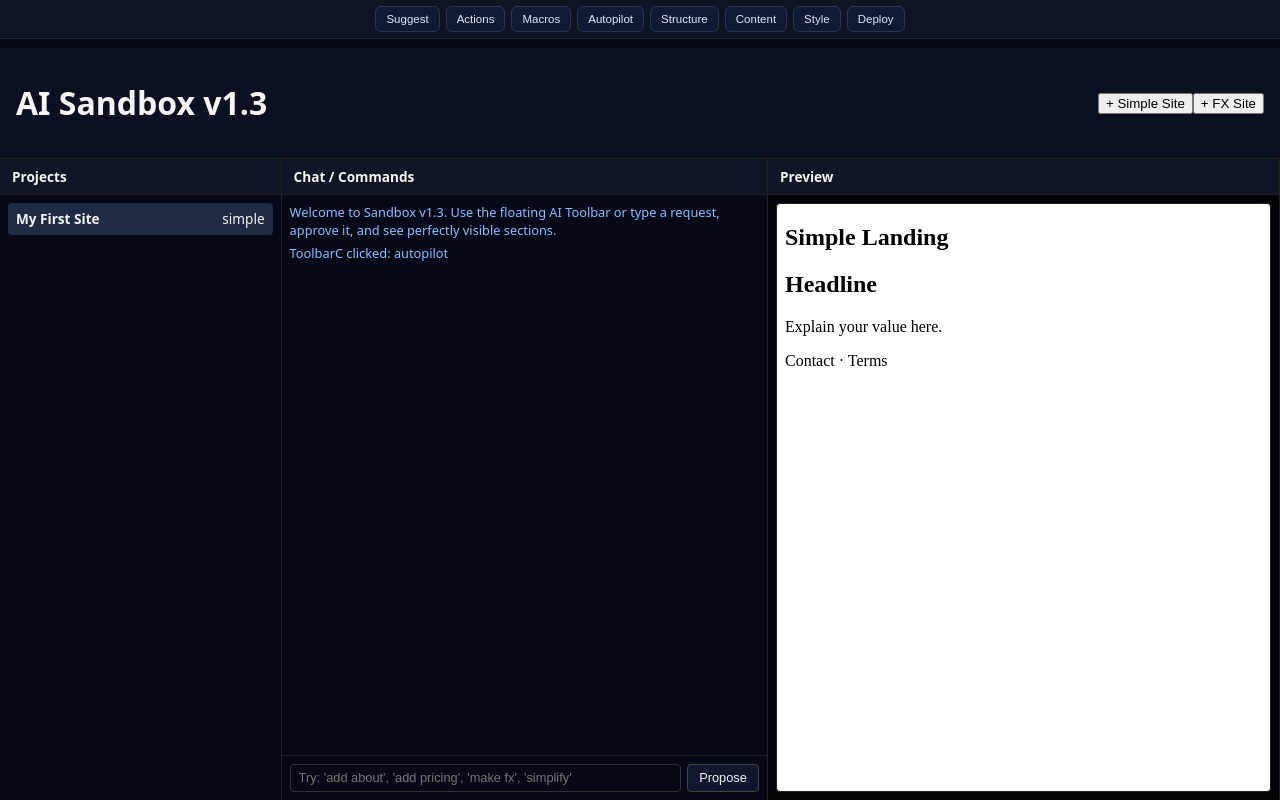
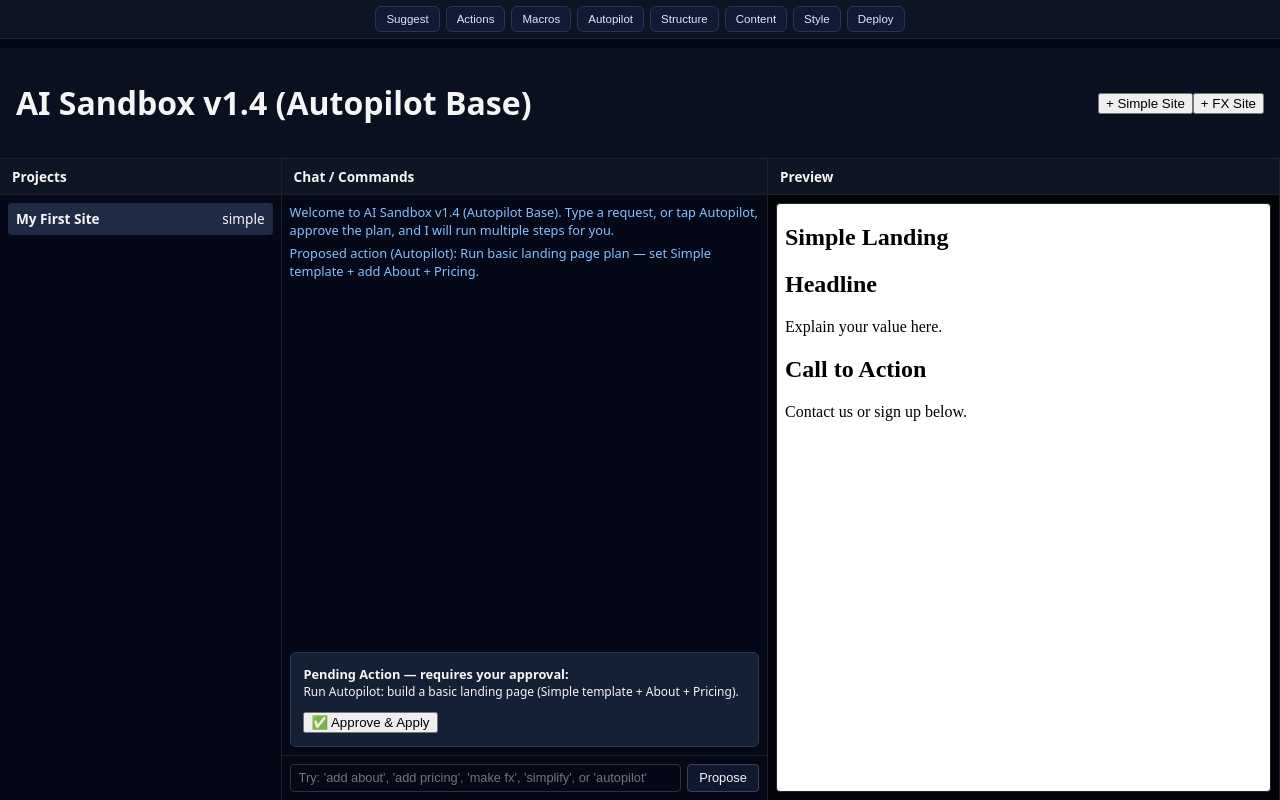
Before and after one commit to aeco111984-source/aiautoai-sandbox, a Next.js app: page / in a window 1280 px wide. Both pictures are taken after a click on the button "Autopilot". Built offline with nearby package versions, Linux system fonts and the light colour scheme.

Commit message:
Update index.js

```diff
--- a/pages/index.js
+++ b/pages/index.js
@@ -14,17 +14,9 @@ const TEMPLATES = {
 
     <section class="sandbox-section">
       <h2>Live Converter</h2>
-      <p>[converter placeholder]</p>
-    </section>
-
-    <section class="sandbox-section">
-      <h2>Live Rates</h2>
-      <p>[rates placeholder]</p>
-    </section>
-
-    <section class="sandbox-section">
-      <p>About · Privacy</p>
-    </section>
+      <p>[converter placeholder]</p></section>
+    <section><h2>Live Rates</h2><p>[rates placeholder]</p></section>
+    <footer><p>About · Privacy</p></footer>
   `,
   simple: `
     <section class="sandbox-section">
@@ -35,14 +27,13 @@ const TEMPLATES = {
       <h2>Headline</h2>
       <p>Explain your value here.</p>
     </section>
-
     <section class="sandbox-section">
-      <p>Contact · Terms</p>
+      <h2>Call to Action</h2>
+      <p>Contact us or sign up below.</p>
     </section>
   `
 };
 
-// Convert chat text → structured command
 function buildCommandFromText(text) {
   const t = text.toLowerCase();
 
@@ -78,30 +69,66 @@ function buildCommandFromText(text) {
     return { type: "SET_TEMPLATE", template: "simple" };
   }
 
+  if (t.includes("autopilot")) {
+    return {
+      type: "AUTOPILOT_PLAN",
+      plan: "basic-landing"
+    };
+  }
+
   return null;
 }
 
 function describeCommand(cmd) {
   if (!cmd) return "";
   if (cmd.type === "ADD_SECTION") return "Add a clean, styled section to the page.";
-  if (cmd.type === "SET_TEMPLATE" && cmd.template === "fx") return "Switch to the FX template.";
+  if (cmd.type === "SET_TEMPLATE" && cmd.template === "fx")
+    return "Switch to the FX template.";
   if (cmd.type === "SET_TEMPLATE" && cmd.template === "simple")
     return "Switch to the Simple Landing template.";
+  if (cmd.type === "AUTOPILOT_PLAN" && cmd.plan === "basic-landing")
+    return "Run Autopilot: build a basic landing page (Simple template + About + Pricing).";
   return "Unknown action.";
+}
+
+function expandAutopilotPlan(plan) {
+  if (plan === "basic-landing") {
+    return [
+      { type: "SET_TEMPLATE", template: "simple" },
+      {
+        type: "ADD_SECTION",
+        html: `
+        <section class="sandbox-section">
+          <h2>About</h2>
+          <p>Write about your project here.</p>
+        </section>
+      `
+      },
+      {
+        type: "ADD_SECTION",
+        html: `
+        <section class="sandbox-section">
+          <h2>Pricing</h2>
+          <p>Basic · Pro · Enterprise.</p>
+        </section>
+      `
+      }
+    ];
+  }
+  return [];
 }
 
 export default function Home() {
   const [projects, setProjects] = useState([
     { id: 1, name: "My First Site", type: "simple", html: TEMPLATES.simple }
   ]);
-
   const [activeId, setActiveId] = useState(1);
   const [chatInput, setChatInput] = useState("");
   const [chatLog, setChatLog] = useState([
     {
       from: "system",
       text:
-        "Welcome to Sandbox v1.3. Use the floating AI Toolbar or type a request, approve it, and see perfectly visible sections."
+        "Welcome to AI Sandbox v1.4 (Autopilot Base). Type a request, or tap Autopilot, approve the plan, and I will run multiple steps for you."
     }
   ]);
   const [pendingCommand, setPendingCommand] = useState(null);
@@ -139,7 +166,7 @@ export default function Home() {
         {
           from: "system",
           text:
-            "Unrecognized. Try: 'add about', 'add pricing', 'make fx', or 'simplify'."
+            "Unrecognized. Try: 'add about', 'add pricing', 'make fx', 'simplify', or 'autopilot'."
         }
       ]);
       setPendingCommand(null);
@@ -157,18 +184,36 @@ export default function Home() {
     ]);
   }
 
-  function applyCommand(cmd) {
-    if (!cmd || !activeProject) return;
-
-    let html = activeProject.html || "";
+  function applySingleCommand(cmd, currentHtml) {
+    let html = currentHtml || "";
 
     if (cmd.type === "ADD_SECTION") {
       html += cmd.html;
     }
 
-    if (cmd.type === "SET_TEMPLATE") {
+    if (cmd.type === "SET_TEMPLATE" && TEMPLATES[cmd.template]) {
       html = TEMPLATES[cmd.template];
     }
+
+    return html;
+  }
+
+  function applyCommand(cmd) {
+    if (!cmd || !activeProject) return;
+
+    let html = activeProject.html || "";
+    const isAutopilot = cmd.type === "AUTOPILOT_PLAN";
+    let allCommands = [];
+
+    if (isAutopilot) {
+      allCommands = expandAutopilotPlan(cmd.plan);
+    } else {
+      allCommands = [cmd];
+    }
+
+    allCommands.forEach(c => {
+      html = applySingleCommand(c, html);
+    });
 
     setProjects(prev =>
       prev.map(p => (p.id === activeProject.id ? { ...p, html } : p))
@@ -176,7 +221,12 @@ export default function Home() {
 
     setChatLog(prev => [
       ...prev,
-      { from: "system", text: `Applied: ${describeCommand(cmd)}` }
+      {
+        from: "system",
+        text: isAutopilot
+          ? `Applied Autopilot Plan: ${describeCommand(cmd)}`
+          : `Applied: ${describeCommand(cmd)}`
+      }
     ]);
 
     setPendingCommand(null);
@@ -189,17 +239,29 @@ export default function Home() {
     }, 100);
   }
 
-  // Floating toolbar handlers (currently logging only — safe, no side effects)
   function handleToolbarClick(actionId) {
+    if (actionId === "autopilot") {
+      const cmd = { type: "AUTOPILOT_PLAN", plan: "basic-landing" };
+      setPendingCommand(cmd);
+      setChatLog(prev => [
+        ...prev,
+        {
+          from: "system",
+          text:
+            "Proposed action (Autopilot): Run basic landing page plan — set Simple template + add About + Pricing."
+        }
+      ]);
+      return;
+    }
+
     setChatLog(prev => [
       ...prev,
-      { from: "system", text: `ToolbarC clicked: ${actionId}` }
+      { from: "system", text: `ToolbarC clicked: ${actionId} (no action wired yet).` }
     ]);
   }
 
   return (
     <div className="app">
-      {/* Floating AI Studio Toolbar C */}
       <div className="toolbarC" aria-label="AI Studio Toolbar C">
         <button
           data-ai-id="toolbarC-suggest"
@@ -252,7 +314,7 @@ export default function Home() {
       </div>
 
       <header className="app-header">
-        <h1>AI Sandbox v1.3</h1>
+        <h1>AI Sandbox v1.4 (Autopilot Base)</h1>
         <div className="app-header-actions">
           <button onClick={() => addProject("simple")}>+ Simple Site</button>
           <button onClick={() => addProject("fx")}>+ FX Site</button>
@@ -299,7 +361,7 @@ export default function Home() {
                 {describeCommand(pendingCommand)}
               </div>
               <button
-                className="pending-apply-btn"
+                className="pending-btn"
                 onClick={() => applyCommand(pendingCommand)}
               >
                 ✅ Approve & Apply
@@ -310,7 +372,7 @@ export default function Home() {
           <form className="chat-input-row" onSubmit={handleChatSubmit}>
             <input
               type="text"
-              placeholder="Try: 'add about', 'add pricing', 'make fx', 'simplify'"
+              placeholder="Try: 'add about', 'add pricing', 'make fx', 'simplify', or 'autopilot'"
               value={chatInput}
               onChange={e => setChatInput(e.target.value)}
             />
```
